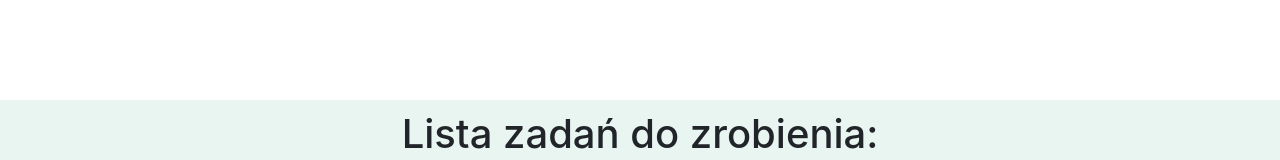
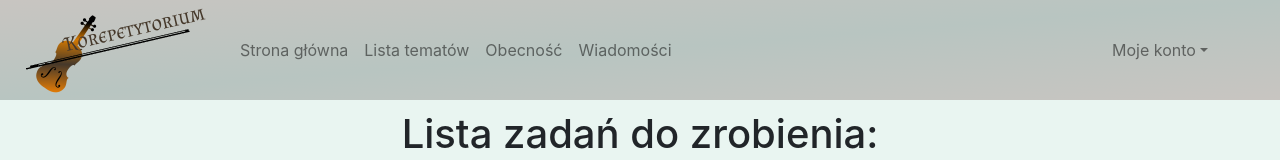
Before and after one commit to PawelJureczko/Engineering-work, a React (Create React App) app: page / in a window 1280 px wide. Shown: the top 160 px of the page. Built offline with nearby package versions, Linux system fonts and the light colour scheme; no server answers; the database is empty.

Commit message:
added topbar with bootstrap styling

```diff
--- a/src/App.js
+++ b/src/App.js
@@ -1,8 +1,15 @@
 import "./App.css";
+import React from "react";
 import ToDoList from "./components/todolist/Todolist";
+import Topbar from "./components/topbar/Topbar";
 
 function App() {
-  return <ToDoList />;
+  return (
+    <>
+      <Topbar />
+      <ToDoList />
+    </>
+  );
 }
 
 export default App;
--- a/src/components/topbar/Topbar.js
+++ b/src/components/topbar/Topbar.js
@@ -1,7 +1,43 @@
 import React from "react";
+import Navbar from "react-bootstrap/Navbar";
+import Nav from "react-bootstrap/Nav";
+import NavDropdown from "react-bootstrap/NavDropdown";
+import "bootstrap/dist/css/bootstrap.min.css";
+import "./Topbar.scss";
+import Logo from "../../assets/icon/logo.png";
 
 const Topbar = () => {
-  return <navbar></navbar>;
+  return (
+    <Navbar fixed="top" className="navbar__wrapper navbar-fixed-top">
+      <Navbar.Brand
+        href=""
+        style={{ cursor: "pointer" }}
+        className="navbar__image"
+      >
+        <img
+          alt="company logo"
+          src={Logo}
+          onClick={() => console.log("hi")}
+        ></img>
+      </Navbar.Brand>
+      <Navbar.Toggle aria-controls="basic-navbar-nav" />
+      <Nav className="mr-auto">
+        <Nav.Link href="">Strona główna</Nav.Link>
+        <Nav.Link href="">Lista tematów</Nav.Link>
+        <Nav.Link href="">Obecność</Nav.Link>
+        <Nav.Link href="">Wiadomości</Nav.Link>
+      </Nav>
+      <Nav className="mr-5">
+        <NavDropdown title="Moje konto" id="basic-nav-dropdown">
+          <NavDropdown.Item href="">Action</NavDropdown.Item>
+          <NavDropdown.Item href="">Another action</NavDropdown.Item>
+          <NavDropdown.Item href="">Something</NavDropdown.Item>
+          <NavDropdown.Divider />
+          <NavDropdown.Item href="">Separated link</NavDropdown.Item>
+        </NavDropdown>
+      </Nav>
+    </Navbar>
+  );
 };
 
 export default Topbar;
--- /dev/null
+++ b/src/components/topbar/Topbar.scss
@@ -0,0 +1,15 @@
+.navbar {
+  &__wrapper {
+    height: 100px;
+    background-image: linear-gradient(
+      to bottom right,
+      #c8c5c1,
+      #b8c5c1,
+      #c8c5c1
+    );
+
+    &__image {
+      cursor: pointer;
+    }
+  }
+}
```
Also changed, not shown: src/assets/icon/logo.png (added), 1 other file (tests, documents, lock files or other folders).
